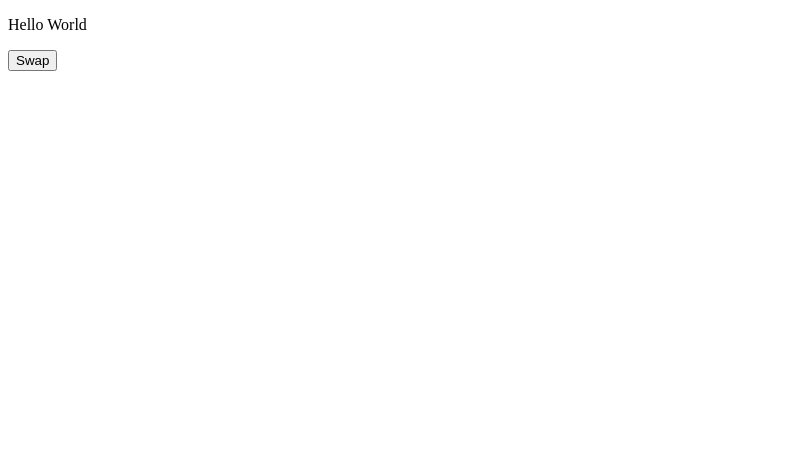
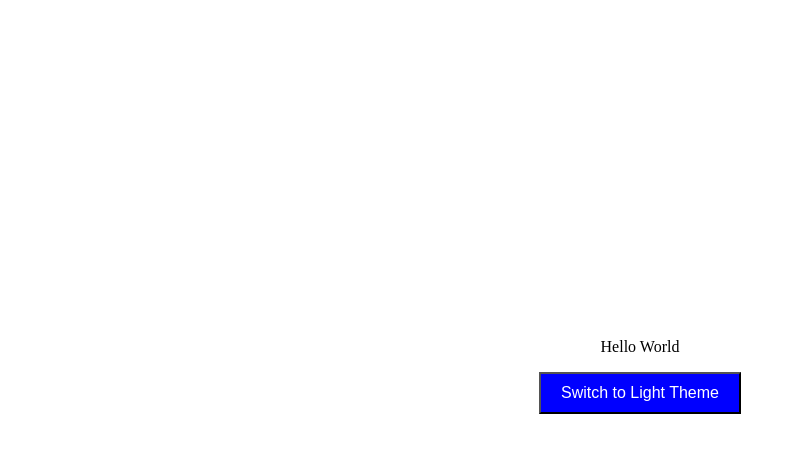
Before and after one commit to acciojob/dark-theme-Snoopyh34d, a website: page main.html in a window 1280 px wide. Both pictures are taken after a click on the button "Swap". Shown: the whole page, without its empty margins (0-796 px from the left). Drawn offline with Linux system fonts and the light colour scheme.

Commit message:
created a submission

```diff
--- a/main.html
+++ b/main.html
@@ -1,18 +1,15 @@
 <!DOCTYPE html>
- <html>
+<html>
   <head>
-    <title>
-      Dark Theme
-    </title>
+    <title>Dark Theme</title>
     <link rel="stylesheet" href="styles.css">
   </head>
   <body>
     <main>
-      <!-- html markup here -->
-      <p id="ptag">
-        Hello World
-      </p>
-      <button>Swap</button>
+      <div id="app">
+        <p id="ptag">Hello World</p>
+        <button id="swap">Swap</button>
+      </div>
     </main>
     <script src="./script.js"></script>
   </body>
--- a/script.js
+++ b/script.js
@@ -1 +1,21 @@
 //your code here
+
+document.getElementById("swap").addEventListener("click", swapTheme);
+
+function swapTheme() {
+  const app = document.getElementById("app");
+  const button = document.getElementById("swap");
+
+  // Toggle the 'night' class on the #app div
+  app.classList.toggle("night");
+
+  // Toggle the 'button_night' class on the #swap button
+  button.classList.toggle("button_night");
+
+  // Optional: Change button text to indicate the current theme
+  if (app.classList.contains("night")) {
+    button.textContent = "Switch to Light Theme";
+  } else {
+    button.textContent = "Switch to Dark Theme";
+  }
+}
--- a/styles.css
+++ b/styles.css
@@ -1,16 +1,26 @@
-#app{
-  height:90vh;
-}
-.night{
-  background-color: black;
-  color:white;
+#app {
+  height: 90vh;
+  display: flex;
+  justify-content: center;
+  align-items: center;
+  flex-direction: column;
+  background-color: white;
+  color: black;
 }
 
-#swap{
-  outline:0;
+.night {
+  background-color: black;
+  color: white;
 }
 
-.button_night{
-  background-color:blue;
-  color:white;
+#swap {
+  outline: 0;
+  padding: 10px 20px;
+  font-size: 16px;
+  cursor: pointer;
 }
+
+.button_night {
+  background-color: blue;
+  color: white;
+}
```
